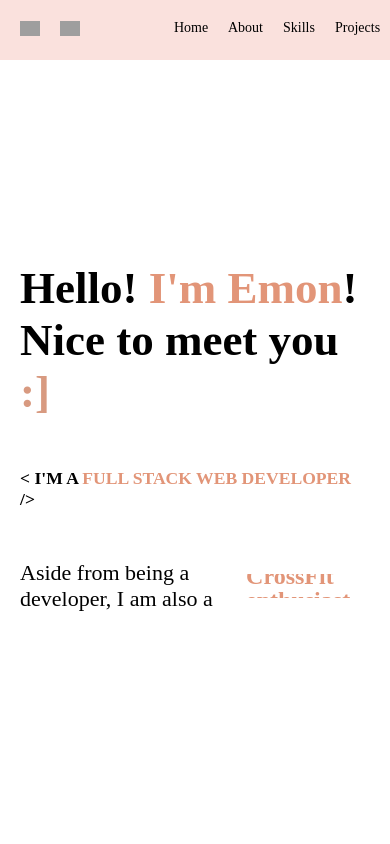
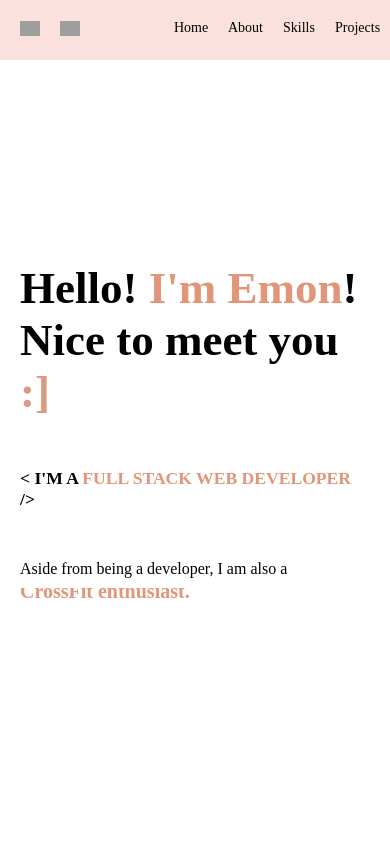
Before and after one commit to emonree/personal-portfolio, a React (Create React App) app: page /#header in a window 390 px wide. Shown: the top 844 px of the page. Built offline with nearby package versions, Linux system fonts and the light colour scheme; grey boxes are pictures that could not be loaded; a web font is replaced by a local one.

Commit message:
modified carousel for mobile

```diff
--- a/src/components/Header.css
+++ b/src/components/Header.css
@@ -99,7 +99,7 @@ span {
   /* font-size: 150px; */
   animation: fadeIn2 3.5s;
   margin-top: 50px;
-  margin-bottom: 50px;;
+  margin-bottom: 50px;
 }
 
 @keyframes fadeIn2 {
@@ -200,32 +200,56 @@ span {
 }
 
 @keyframes carousel {
-    0%, 20% {
+  0%,
+  20% {
     transform: translateY(0);
   }
-    25%, 45% {
-        transform: translateY(-48px)
+  25%,
+  45% {
+    transform: translateY(-48px);
   }
-    50%, 70% {
-        transform: translateY(-96px)
+  50%,
+  70% {
+    transform: translateY(-96px);
   }
-    75%, 95% {
-        transform: translateY(-144px)
+  75%,
+  95% {
+    transform: translateY(-144px);
   }
   100% {
-        transform: translateY(-192px)
+    transform: translateY(-192px);
   }
 }
 
+@keyframes carouselMobile {
+  0%,
+  20% {
+    transform: translateY(0);
+  }
+  25%,
+  45% {
+    transform: translateY(-44px);
+  }
+  50%,
+  70% {
+    transform: translateY(-88px);
+  }
+  75%,
+  95% {
+    transform: translateY(-132px);
+  }
+  100% {
+    transform: translateY(-176px);
+  }
+}
 .carousel-container {
   display: flex;
   align-items: center;
-
 }
 
 .carousel-container span {
   font-size: 22px;
-  color: black
+  color: black;
 }
 
 p.element {
@@ -331,9 +355,28 @@ p.element {
     margin-top: 0px;
   }
 
-  .loader {
+  .carousel-container {
+    display: block;
+  }
+
+  .carousel-container span {
+    font-size: 16px;
+  }
+
+  .header-carousel {
+    margin-top: 10px;
+  }
+
+  .text-carousel {
+    animation: carouselMobile 5s ease-in-out infinite;
+  }
+
+  p.element {
+    font-size: 20px;
+  }
+  /* .loader {
     width: 100px;
-  }
+  } */
 
   .header h1 {
     font-size: 45px;
```
Lines whose indentation alone changed are shown as unchanged.
